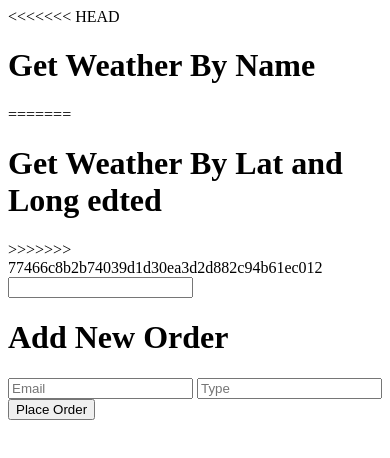
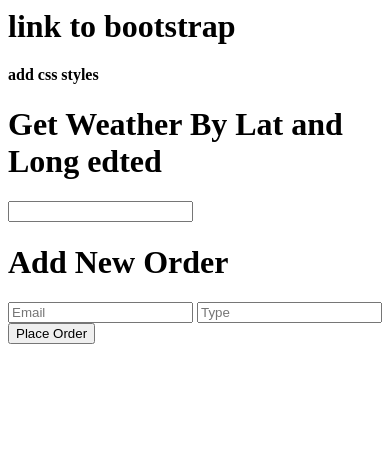
Before and after one commit to azamsharp/Week5-Day4, a plain HTML site: page index.html in a window 390 px wide. Drawn offline with Linux system fonts and the light colour scheme; no server answers.

```diff
--- a/index.html
+++ b/index.html
@@ -1,12 +1,9 @@
 <html>
     <head></head>
     <body>
-
-<<<<<<< HEAD
-        <h1>Get Weather By Name</h1>
-=======
+        <h1>link to bootstrap</h1>
+        <b>add css styles</b>
         <h1>Get Weather By Lat and Long edted</h1>
->>>>>>> 77466c8b2b74039d1d30ea3d2d882c94b61ec012
         <input type = "text" />
 
         <h1>Add New Order</h1>
```
